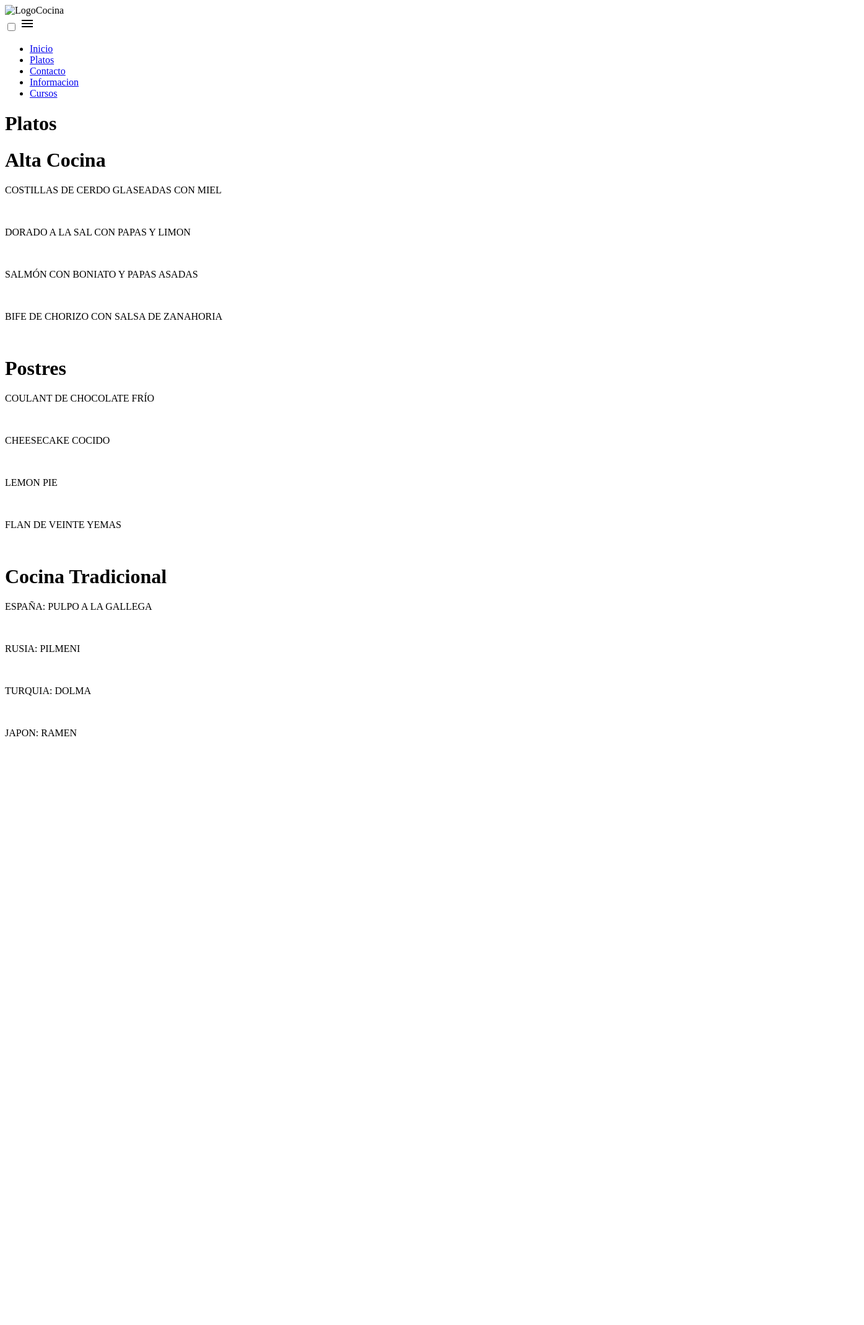
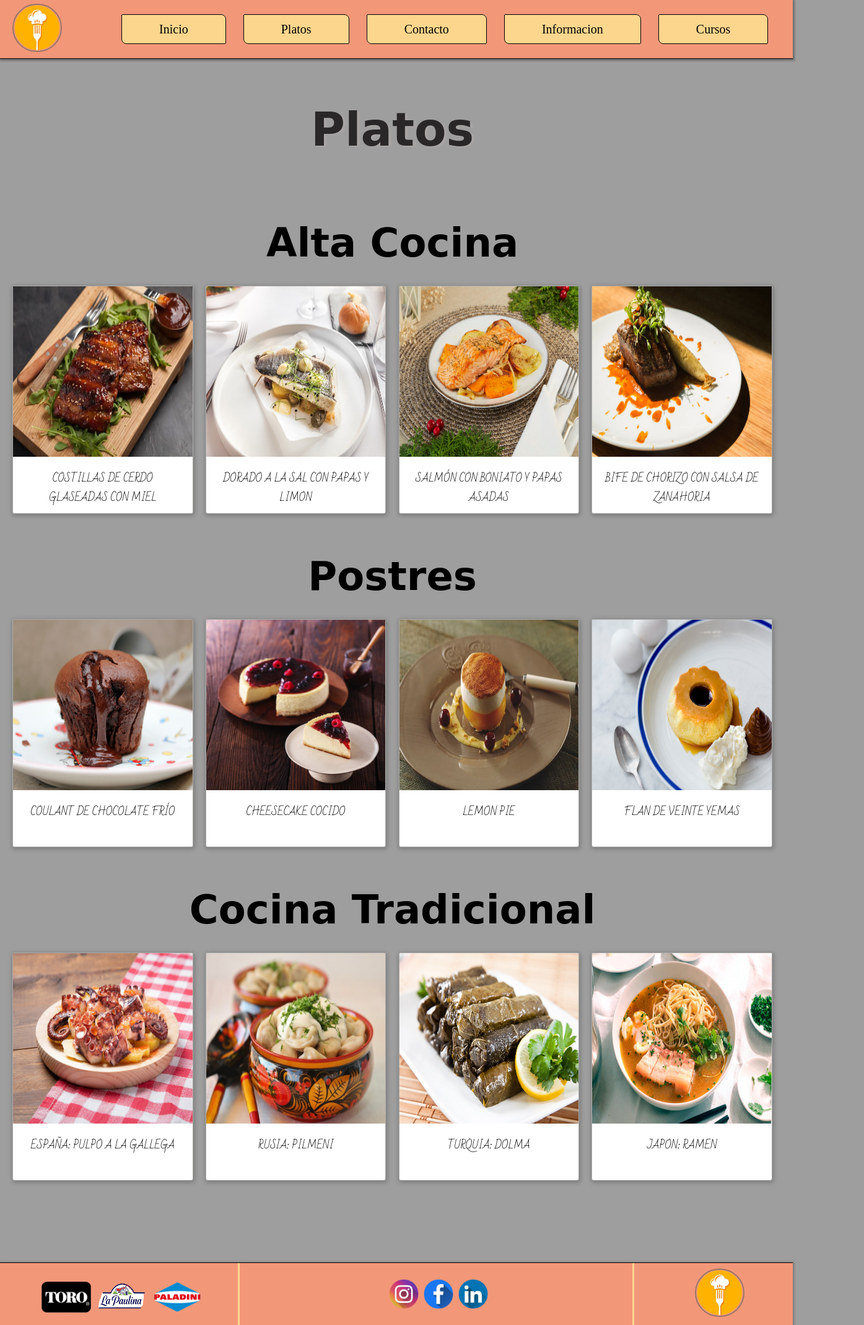
Before and after one commit to brunoditrana/Cocina-de-Autor, a plain HTML site: page pages/platos.html in a window 1280 px wide. Shown: the whole page at 62% size, 1395 px wide, since content can reach past the window. Before the commit the page ends 1288 px from the top, so only its background shows below. Drawn offline with nearby package versions, Linux system fonts and the light colour scheme; the site is published under a folder, as on GitHub Pages, so addresses that start at the root find nothing; a web font is replaced by a local one.

Commit message:
Nueva Actualizacion

```diff
--- a/css/estilo.css
+++ b/css/estilo.css
@@ -7,7 +7,7 @@ html{
     height: auto;
 
     overflow-x: hidden;
-    background-image: url(/img/fondoo3.png) ;
+    background-image: url(../img/fondoo3.png) ;
     background-attachment: fixed;
 }
 
@@ -875,7 +875,7 @@ padding: 1rem 3rem;
     display: flex;
     flex-direction: row;
     justify-content: space-evenly;
-    flex-wrap: wrap;
+
 }
 .tituloPlatos .titulo1{    font-size: 6rem;}
 .tarjetaPlatos{width: 40%; margin-bottom: 0.1rem; font-size: 0.8rem;}
--- a/index.html
+++ b/index.html
@@ -8,7 +8,7 @@
     <link rel="stylesheet" href="https://fonts.googleapis.com/css2?family=Material+Symbols+Outlined:opsz,wght,FILL,GRAD@48,400,0,0" />
     <link rel="preconnect" href="https://fonts.gstatic.com" crossorigin>
     <link href="https://fonts.googleapis.com/css2?family=Original+Surfer&display=swap" rel="stylesheet">
-    <link rel="stylesheet" href="css/estilo.css">
+    <link rel="stylesheet" href="./css/estilo.css">
     <title>Cocina de Autor</title>
 </head>
 <body>
@@ -25,10 +25,10 @@
                 </label>
                 <ul >
                     <li> <a href="#" class="cabecero-op">Inicio</a></li>
-                    <li> <a href="pages/platos.html" class="cabecero-op">Platos</a></li>
-                    <li> <a href="pages/contacto.html" class="cabecero-op">Contacto</a></li>
-                    <li><a href="pages/informacion.html" class="cabecero-op">Informacion</a></li>
-                    <li class="curso"><a href="pages/cursos.html" class="cabecero-op ">Cursos</a></li>
+                    <li> <a href="./pages/platos.html" class="cabecero-op">Platos</a></li>
+                    <li> <a href="./pages/contacto.html" class="cabecero-op">Contacto</a></li>
+                    <li><a href="./pages/informacion.html" class="cabecero-op">Informacion</a></li>
+                    <li class="curso"><a href="./pages/cursos.html" class="cabecero-op ">Cursos</a></li>
                 </ul>
             </nav>
 
@@ -75,21 +75,21 @@
             <div class="contenedorFooter">
 
                 <div class="divirMarcas">
-                    <img class="img-publicidad" src="img/toroachicado.png" alt="">
-                    <img class="img-publicidad" src="img/paulinapng.png" alt="">
-                    <img class="img-publicidad" src="img/paladinichiconewww.png" alt="">
+                    <img class="img-publicidad" src="img/toroachicado.png" alt="LogoToro">
+                    <img class="img-publicidad" src="img/paulinapng.png" alt="LogoPau">
+                    <img class="img-publicidad" src="img/paladinichiconewww.png" alt="LogoPala">
                 </div>
                 <div class="dividirRedes">
 
 
-                        <img class="img-redes circulo" src="img/instagram.png" alt="">
-                        <img class="img-redes" src="img/facebook.png" alt="">
-                        <img class="img-redes circulo" src="img/linkedin (1).png" alt="">
+                        <img class="img-redes circulo" src="img/instagram.png" alt="LogoIG">
+                        <img class="img-redes" src="img/facebook.png" alt="LogoFcb">
+                        <img class="img-redes circulo" src="img/linkedin (1).png" alt="LogoLink">
 
                 </div>
                 <div class="dividirLogo">
                     <div class="imgLogo">
-                    <img class="iconoLogo" src="img/logoCocinaNuevoo.png" alt="">
+                    <img class="iconoLogo" src="img/logoCocinaNuevoo.png" alt="LogoCocina">
                     </div>
                 </div>
 
--- a/pages/platos.html
+++ b/pages/platos.html
@@ -11,7 +11,7 @@
     <style> @import url('https://fonts.googleapis.com/css2?family=Bad+Script&family=Fredericka+the+Great&family=Merienda&display=swap');</style>
     <style> @import url('https://fonts.googleapis.com/css2?family=Bad+Script&display=swap'); </style>
     <link href="https://fonts.googleapis.com/css2?family=Original+Surfer&display=swap" rel="stylesheet">
-    <link rel="stylesheet" href="/css/estilo.css">
+    <link rel="stylesheet" href="../css/estilo.css">
     <title>Platos</title>
 </head>
 <body>
@@ -19,7 +19,7 @@
         <header id="contenedorHeader">
 
                 <div class="imgLogo">
-                    <img  src="/img/logoCocinaNuevoo.png" alt="LogoCocina">
+                    <img  src="../img/logoCocinaNuevoo.png" alt="LogoCocina">
                 </div>
                 <nav class="navHeader">
                     <input type="checkbox" id="check">
@@ -27,11 +27,11 @@
                         <span class="material-symbols-outlined">menu</span>
                     </label>
                     <ul >
-                        <li> <a href="/index.html" class="cabecero-op">Inicio</a></li>
+                        <li> <a href="../index.html"  class="cabecero-op">Inicio</a></li>
                         <li> <a href="#" class="cabecero-op">Platos</a></li>
-                        <li> <a href="contacto.html" class="cabecero-op">Contacto</a></li>
-                        <li><a href="informacion.html" class="cabecero-op">Informacion</a></li>
-                        <li><a href="cursos.html" class="cabecero-op curso">Cursos</a></li>
+                        <li> <a href="./contacto.html" class="cabecero-op">Contacto</a></li>
+                        <li><a href="./informacion.html" class="cabecero-op">Informacion</a></li>
+                        <li><a href="./cursos.html" class="cabecero-op curso">Cursos</a></li>
                     </ul>
                 </nav>
             </header>
@@ -49,22 +49,22 @@
 
                     <div class="tarjetaPlatos tarjetaUno">
                         <p class="parrafoPlatos">COSTILLAS DE CERDO GLASEADAS CON MIEL</p>
-                        <img  class="imgPlatos" src="/img/01 Costillas-de-cerdo-al-caramelo-880x587.jpg" alt="">
+                        <img  class="imgPlatos" src="../img/01 Costillas-de-cerdo-al-caramelo-880x587.jpg" alt="PlatoImg1">
                     </div>
 
                     <div class="tarjetaPlatos tarjetaDos">
                         <p class="parrafoPlatos">DORADO A LA SAL CON PAPAS Y LIMON</p>
-                        <img class="imgPlatos" src="/img/02 Dorada al horno con papas y limón.jpg" alt="">
+                        <img class="imgPlatos" src="../img/02 Dorada al horno con papas y limón.jpg" alt="PlatoImg2">
                     </div class="tarjetaPlatos">
 
                     <div class="tarjetaPlatos tarjetaTres">
                         <p class="parrafoPlatos">SALMÓN CON BONIATO Y PAPAS ASADAS </p>
-                        <img class="imgPlatos" src="/img/03 SALOMN AL HORNO CON BONIATO.jpg" alt="">
+                        <img class="imgPlatos" src="../img/03 SALOMN AL HORNO CON BONIATO.jpg" alt="PlatoImg3">
                     </div>
 
                     <div class="tarjetaPlatos tarjetaCuatro">
                         <p class="parrafoPlatos">BIFE DE CHORIZO CON SALSA DE ZANAHORIA</p>
-                        <img class="imgPlatos" src="/img/04 BIFE DE CHORIZO CON SALSA DE ZANAHORIA.jpg" alt="">
+                        <img class="imgPlatos" src="../img/04 BIFE DE CHORIZO CON SALSA DE ZANAHORIA.jpg" alt="PlatoImg4">
                     </div>
                 </div>
 
@@ -74,19 +74,19 @@
                 <div  class="tarjetasFilaDos">
                     <div class="tarjetaPlatos">
                         <p class="parrafoPlatos">COULANT DE CHOCOLATE FRÍO</p>
-                        <img class="imgPlatos" src="/img/05 coulant-de-chocolate-frio.jpg" alt="">
+                        <img class="imgPlatos" src="../img/05 coulant-de-chocolate-frio.jpg" alt="PlatoImg5">
                     </div>
                     <div class="tarjetaPlatos">
                         <p class="parrafoPlatos">CHEESECAKE COCIDO</p>
-                        <img class="imgPlatos" src="/img/06 CHEESECAKE COCIDO.jpg" alt="">
+                        <img class="imgPlatos" src="../img/06 CHEESECAKE COCIDO.jpg" alt="PlatoImg6">
                     </div>
                     <div class="tarjetaPlatos">
                         <p class="parrafoPlatos">LEMON PIE</p>
-                        <img class="imgPlatos" src="/img/07  Lemon Pie.webp" alt="">
+                        <img class="imgPlatos" src="../img/07  Lemon Pie.webp" alt="PlatoImg7">
                     </div>
                     <div class="tarjetaPlatos">
                         <p class="parrafoPlatos">FLAN DE VEINTE YEMAS</p>
-                        <img class="imgPlatos" src="/img/08 FLAN DE VEINTE YEMAS.jpg" alt="">
+                        <img class="imgPlatos" src="../img/08 FLAN DE VEINTE YEMAS.jpg" alt="PlatoImg8">
                     </div>
                 </div>
 
@@ -96,19 +96,19 @@
                 <div class="tarjetasFilaTres" >
                     <div class="tarjetaPlatos" >
                         <p class="parrafoPlatos">ESPAÑA:  PULPO A LA GALLEGA</p>
-                        <img class="imgPlatos" src="/img/09 Tradicional ESPAÑA Pulpo a la Gallega.jpg" alt="">
+                        <img class="imgPlatos" src="../img/09 Tradicional ESPAÑA Pulpo a la Gallega.jpg" alt="PlatoImg9">
                     </div>
                     <div class="tarjetaPlatos">
                         <p class="parrafoPlatos">RUSIA:  PILMENI</p>
-                        <img class="imgPlatos" src="/img/10Tradicional Rusa Pilmeni.jpeg" alt="">
+                        <img class="imgPlatos" src="../img/10Tradicional Rusa Pilmeni.jpeg" alt="PlatoImg10">
                     </div>
                     <div class="tarjetaPlatos">
                         <p class="parrafoPlatos">TURQUIA:  DOLMA</p>
-                        <img class="imgPlatos" src="/img/11  Tradicional Dolma Turquia.jpg" alt="">
+                        <img class="imgPlatos" src="../img/11  Tradicional Dolma Turquia.jpg" alt="PlatoImg11">
                     </div>
                     <div class="tarjetaPlatos">
                         <p class="parrafoPlatos">JAPON:  RAMEN</p>
-                        <img class="imgPlatos" src="/img/12 tradicionlan Japon Ramen.jpg" alt="">
+                        <img class="imgPlatos" src="../img/12 tradicionlan Japon Ramen.jpg" alt="PlatoImg12">
                     </div>
                 </div>
 
@@ -118,21 +118,21 @@
             <div class="contenedorFooter">
 
                 <div class="divirMarcas">
-                    <img class="img-publicidad" src="/img/toroachicado.png" alt="">
-                    <img class="img-publicidad" src="/img/paulinapng.png" alt="">
-                    <img class="img-publicidad" src="/img/paladinichiconewww.png" alt="">
+                    <img class="img-publicidad" src="../img/toroachicado.png" alt="LogoToro">
+                    <img class="img-publicidad" src="../img/paulinapng.png" alt="LogoPau">
+                    <img class="img-publicidad" src="../img/paladinichiconewww.png" alt="LogoPala">
                 </div>
                 <div class="dividirRedes">
 
 
-                        <img class="img-redes circulo" src="/img/instagram.png" alt="">
-                        <img class="img-redes" src="/img/facebook.png" alt="">
-                        <img class="img-redes circulo" src="/img/linkedin (1).png" alt="">
+                        <img class="img-redes circulo" src="../img/instagram.png" alt="LogoIG">
+                        <img class="img-redes" src="../img/facebook.png" alt="LogoFcb">
+                        <img class="img-redes circulo" src="../img/linkedin (1).png" alt="LogoLink">
 
                 </div>
                 <div class="dividirLogo">
                     <div class="imgLogo">
-                    <img class="iconoLogo" src="/img/logoCocinaNuevoo.png" alt="">
+                    <img class="iconoLogo" src="../img/logoCocinaNuevoo.png" alt="LogoCocina">
                     </div>
                 </div>
 
```
Also changed, not shown: pages/contacto.html (+15 -15 lines), pages/cursos.html (+20 -20 lines), pages/informacion.html (+13 -13 lines), img/img wire/alta1.jpg (deleted), img/img wire/alta2.webp (deleted), img/img wire/alta3.jpg (deleted), img/img wire/alta4.jpg (deleted), img/img wire/plato-tipico-aleman.jpg (deleted), img/img wire/vangu4.jpg (deleted), img/img wire/vangua1.jpg (deleted), img/img wire/vanguar.jpg (deleted), img/img wire/vanguard.jpg (deleted), img/img wire/variedad-de-chupes-de.jpg (deleted).
